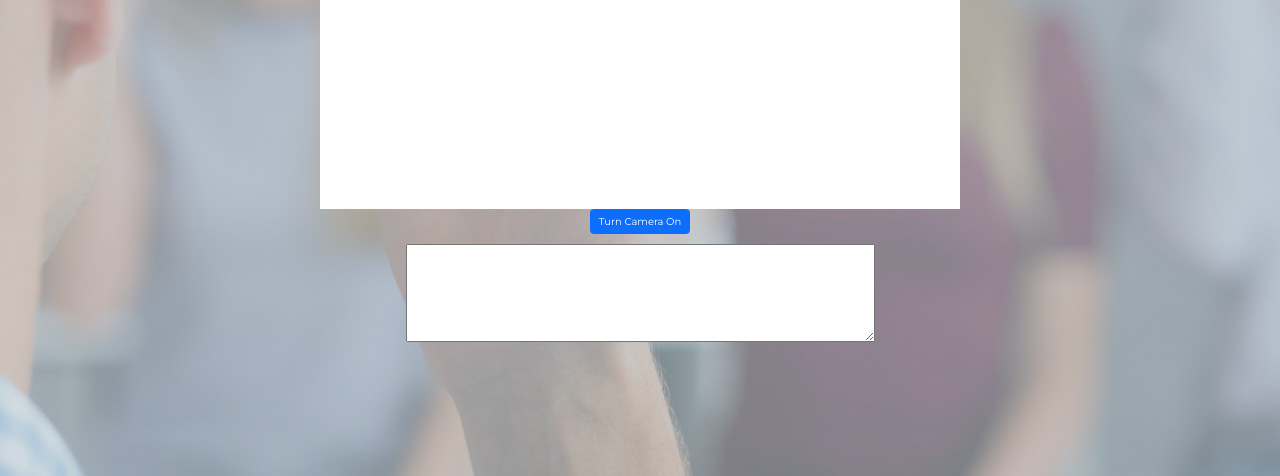
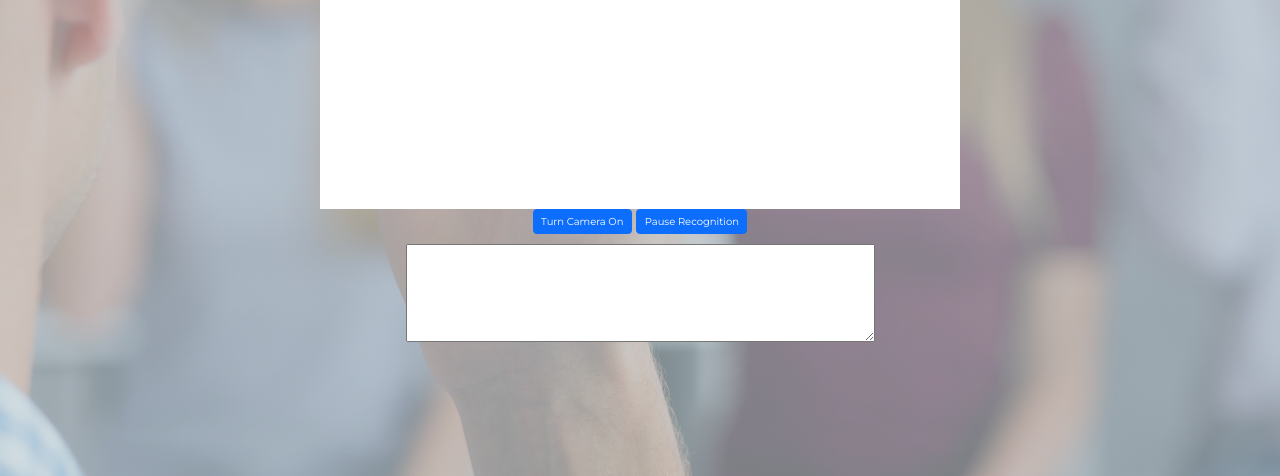
Before and after one commit to Bartosz-Wilkowski/53852_54355_52324_58445_58444, a Flask app: page / in a window 1280 px wide. Shown: the part 4776-5252 px from the top of the page. Run offline with Flask 3, Linux system fonts and the light colour scheme; some libraries are stand-ins or nearby versions.

Commit message:
add pause recognition feature

```diff
--- a/app/__init__.py
+++ b/app/__init__.py
@@ -1,4 +1,3 @@
-
 from flask import Flask, render_template
 from flask_socketio import SocketIO, emit
 from tensorflow.keras.models import load_model
--- a/app/static/js/script.js
+++ b/app/static/js/script.js
@@ -1,11 +1,13 @@
 const video = document.getElementById('video');
 const placeholder = document.getElementById('placeholder');
 const toggleCameraBtn = document.getElementById('toggleCameraBtn');
+const toggleRecognitionBtn = document.getElementById('toggleRecognitionBtn');
 const predictionElement = document.getElementById('prediction');
 const historyElement = document.getElementById('history');
 let historyText = "";
 let cameraStream = null;
 let captureInterval = null;
+let recognitionPaused = false;
 
 // Function to start the camera
 function startCamera() {
@@ -13,7 +15,6 @@ function startCamera() {
         .then(stream => {
             video.srcObject = stream;
             video.style.display = 'block';
-            setPlaceholderDimensions();
             placeholder.style.display = 'none';
             cameraStream = stream;
             toggleCameraBtn.textContent = 'Turn Camera Off';
@@ -39,8 +40,10 @@ function stopCamera() {
 // Function to start capturing images
 function startCapturing() {
     captureInterval = setInterval(() => {
-        const imageData = captureImage().split(',')[1];
-        socket.emit('image', { image: imageData });
+        if (!recognitionPaused) {
+            const imageData = captureImage().split(',')[1];
+            socket.emit('image', { image: imageData });
+        }
     }, 1000);
 }
 
@@ -49,12 +52,22 @@ function stopCapturing() {
     clearInterval(captureInterval);
 }
 
-// Event listener for the toggle button
+// Event listener for the toggle camera button
 toggleCameraBtn.addEventListener('click', function() {
     if (cameraStream) {
         stopCamera();
     } else {
         startCamera();
+    }
+});
+
+// Event listener for the toggle recognition button
+toggleRecognitionBtn.addEventListener('click', function() {
+    recognitionPaused = !recognitionPaused;
+    if (recognitionPaused) {
+        toggleRecognitionBtn.textContent = 'Resume Recognition';
+    } else {
+        toggleRecognitionBtn.textContent = 'Pause Recognition';
     }
 });
 
@@ -68,12 +81,6 @@ function captureImage() {
     return canvas.toDataURL('image/jpeg');
 }
 
-// Function to set placeholder dimensions
-function setPlaceholderDimensions() {
-    placeholder.style.width = `${video.offsetWidth}px`;
-    placeholder.style.height = `${video.offsetHeight}px`;
-}
-
 // Get Socket.IO
 const socket = io();
 
--- a/app/templates/index.html
+++ b/app/templates/index.html
@@ -184,6 +184,7 @@
           </div>
         </div>
         <button id="toggleCameraBtn" class="btn btn-primary">Turn Camera On</button>
+        <button id="toggleRecognitionBtn" class="btn btn-primary">Pause Recognition</button>
         <p id="prediction"></p>
         <textarea id="history" rows="4" cols="50" readonly></textarea>
         <script src="https://cdnjs.cloudflare.com/ajax/libs/socket.io/4.0.1/socket.io.min.js"></script>
```
